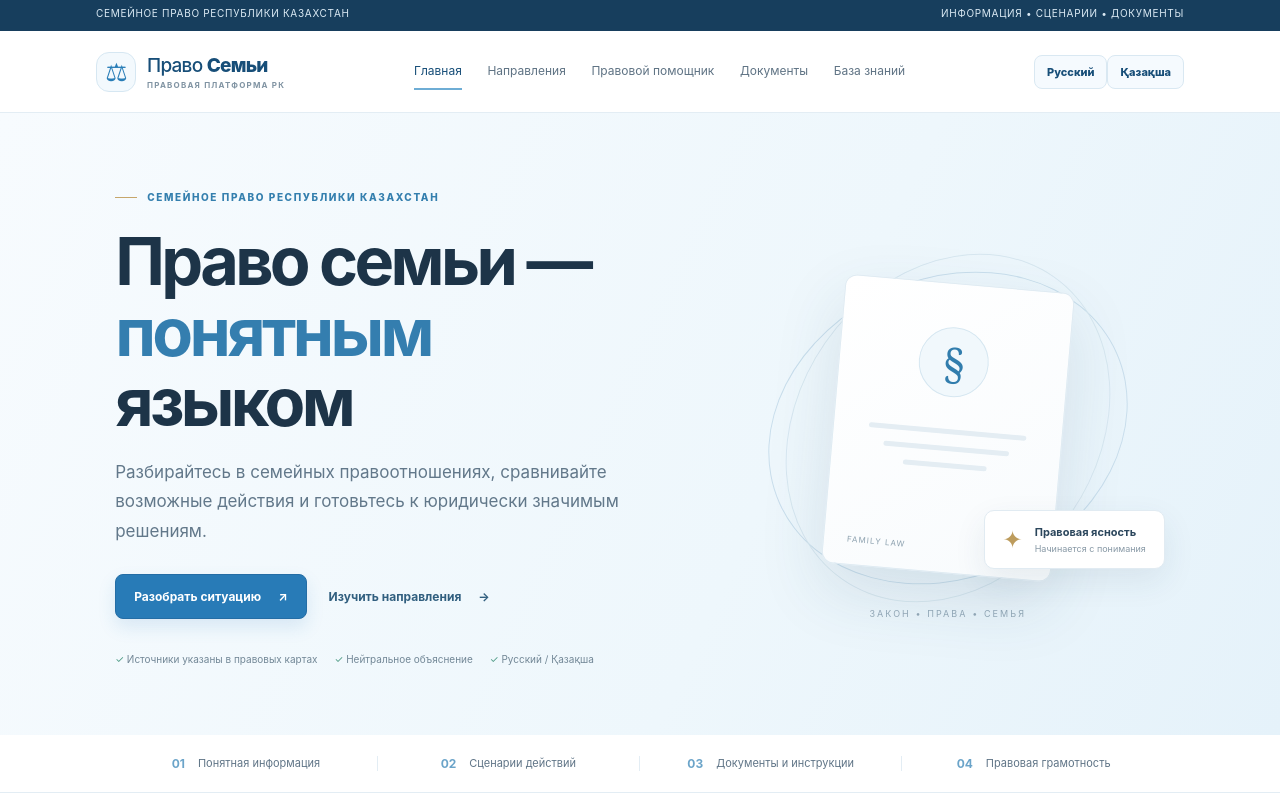
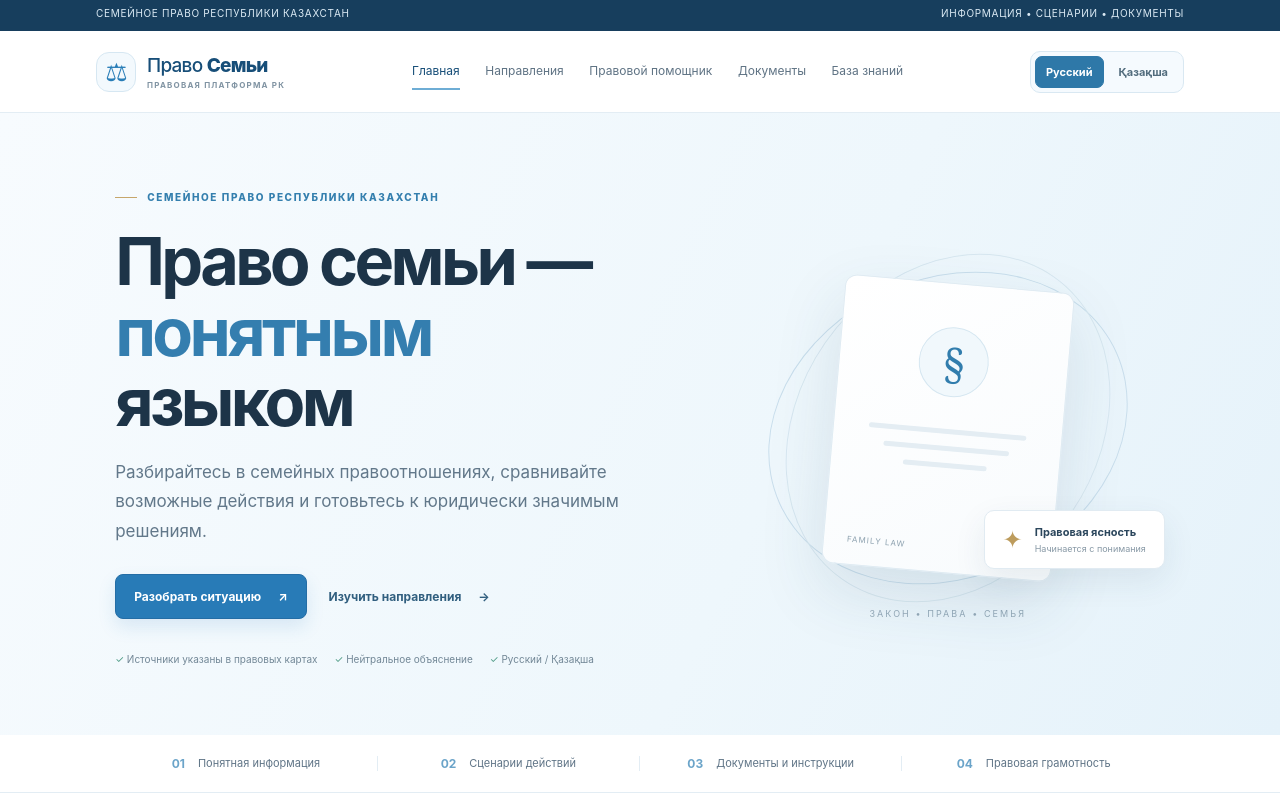
Before and after one commit to Zheka20065674/pravo-semi, a React (Vite) app: page / in a window 1280 px wide. Shown: the top 800 px of the page. Built offline with nearby package versions, Linux system fonts and the light colour scheme.

Commit message:
Style clear bilingual language selector

```diff
--- a/src/index.css
+++ b/src/index.css
@@ -21,7 +21,11 @@ a { color:inherit; text-decoration:none; }
 .site-header nav { display:flex; align-items:center; gap:clamp(12px,2vw,28px); }
 .nav-link { padding:10px 0; border:0; border-bottom:2px solid transparent; background:none; color:#5f7384; font-size:12px; white-space:nowrap; }
 .nav-link:hover,.nav-link.active { color:var(--deep); border-bottom-color:#6eadd5; }
-.language-button { padding:9px 12px; border:1px solid #d9e8f2; border-radius:8px; color:var(--deep); background:#f5fafe; font-size:11px; font-weight:800; }
+.language-switch { display:flex; align-items:center; gap:4px; padding:4px; border:1px solid #d9e8f2; border-radius:10px; background:#f5fafe; flex-shrink:0; }
+.language-button { padding:8px 10px; border:1px solid transparent; border-radius:7px; color:#526c7d; background:transparent; font-size:11px; font-weight:750; white-space:nowrap; cursor:pointer; transition:background .18s ease,color .18s ease,border-color .18s ease; }
+.language-button:hover { color:var(--deep); background:#eaf4fa; }
+.language-button.active { color:#fff; border-color:#2e78a8; background:#2e78a8; }
+.language-button:focus-visible { outline:2px solid #2e78a8; outline-offset:2px; }
 .mobile-menu-btn { display:none; border:0; background:none; color:var(--deep); font-size:23px; }
 .hero { min-height:570px; padding:78px 9% 70px; display:grid; grid-template-columns:1.12fr .88fr; align-items:center; gap:6%; background:linear-gradient(115deg,#f7fbfe 0%,#eef7fc 60%,#e5f2fa 100%); }
 .hero-content { max-width:660px; }
```
